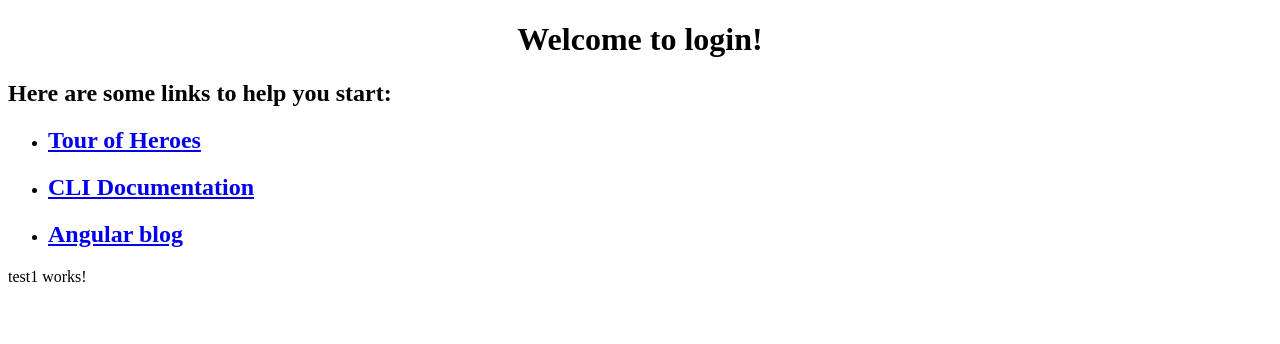
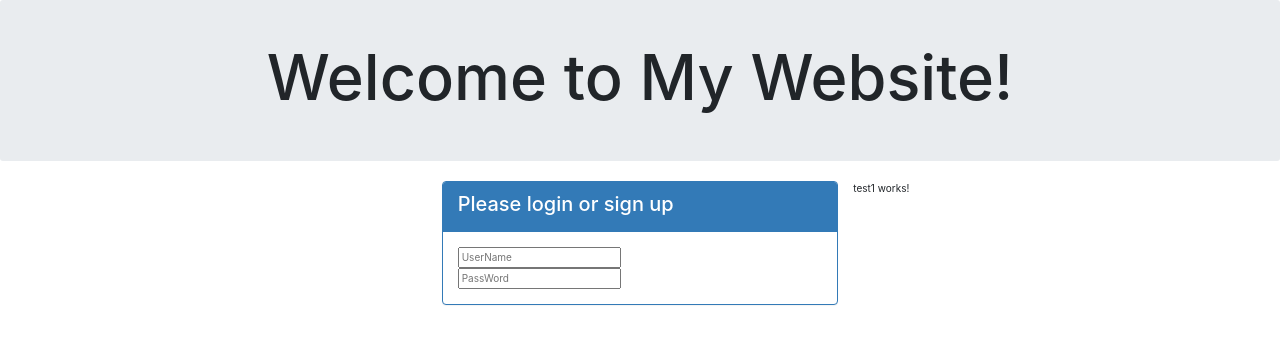
Before and after one commit to Yifan-Song0819/Angular-front-end, an Angular app in the folder login/: page / in a window 1280 px wide. Shown: the top 344 px of the page. Built offline with nearby package versions, Linux system fonts and the light colour scheme.

Commit message:
setting up the home page

```diff
--- a/login/package.json
+++ b/login/package.json
@@ -20,6 +20,7 @@
     "@angular/platform-browser": "~7.0.0",
     "@angular/platform-browser-dynamic": "~7.0.0",
     "@angular/router": "~7.0.0",
+    "bootstrap": "^4.3.1",
     "core-js": "^2.5.4",
     "rxjs": "~6.3.3",
     "zone.js": "~0.8.26"
--- a/login/src/app/app.component.html
+++ b/login/src/app/app.component.html
@@ -1,24 +1,30 @@
 <!--The content below is only a placeholder and can be replaced.-->
-<div style="text-align:center">
-  <h1>
-    Welcome to {{ title }}!
-  </h1>
+<div class="contain">
+    <div style="text-align:center" class="jumbotron">
+      <h1>
+        Welcome to {{ title }}!
+      </h1>
 
+    </div>
+
+    <div class="col-md-4 col-md-offset-4">
+        <div class="panel panel-primary">
+            <div class="panel-heading">
+                <h2>Please login or sign up</h2>
+            </div>
+
+            <div class="panel-body">
+                <form>
+                    <input type="text" placeholder="UserName"><br>
+                    <input type="text" placeholder="PassWord">
+                </form>
+            </div>
+        </div>
+    </div>
 </div>
-<h2>Here are some links to help you start: </h2>
-<ul>
-  <li>
-    <h2><a target="_blank" rel="noopener" href="https://angular.io/tutorial">Tour of Heroes</a></h2>
-  </li>
-  <li>
-    <h2><a target="_blank" rel="noopener" href="https://github.com/angular/angular-cli/wiki">CLI Documentation</a></h2>
-  </li>
-  <li>
-    <h2><a target="_blank" rel="noopener" href="https://blog.angular.io/">Angular blog</a></h2>
-  </li>
-</ul>
 
-<app-test1></app-test1>
-
+<div>
+    <app-test1></app-test1>
+</div>
 
 <router-outlet></router-outlet>
--- a/login/src/app/app.component.ts
+++ b/login/src/app/app.component.ts
@@ -6,5 +6,5 @@ import { Component } from '@angular/core';
   styleUrls: ['./app.component.css']
 })
 export class AppComponent {
-  title = 'login';
+  title = 'My Website';
 }
--- a/login/src/index.html
+++ b/login/src/index.html
@@ -7,6 +7,9 @@
 
   <meta name="viewport" content="width=device-width, initial-scale=1">
   <link rel="icon" type="image/x-icon" href="favicon.ico">
+
+  <link rel="stylesheet" href="https://maxcdn.bootstrapcdn.com/bootstrap/3.3.7/css/bootstrap.min.css" integrity="sha384-BVYiiSIFeK1dGmJRAkycuHAHRg32OmUcww7on3RYdg4Va+PmSTsz/K68vbdEjh4u" crossorigin="anonymous">
+
 </head>
 <body>
   <app-root></app-root>
--- a/login/src/styles.css
+++ b/login/src/styles.css
@@ -1 +1,2 @@
 /* You can add global styles to this file, and also import other style files */
+@import "~bootstrap/dist/css/bootstrap.css";
```
Also changed, not shown: 2 other files (tests, documents, lock files or other folders).
